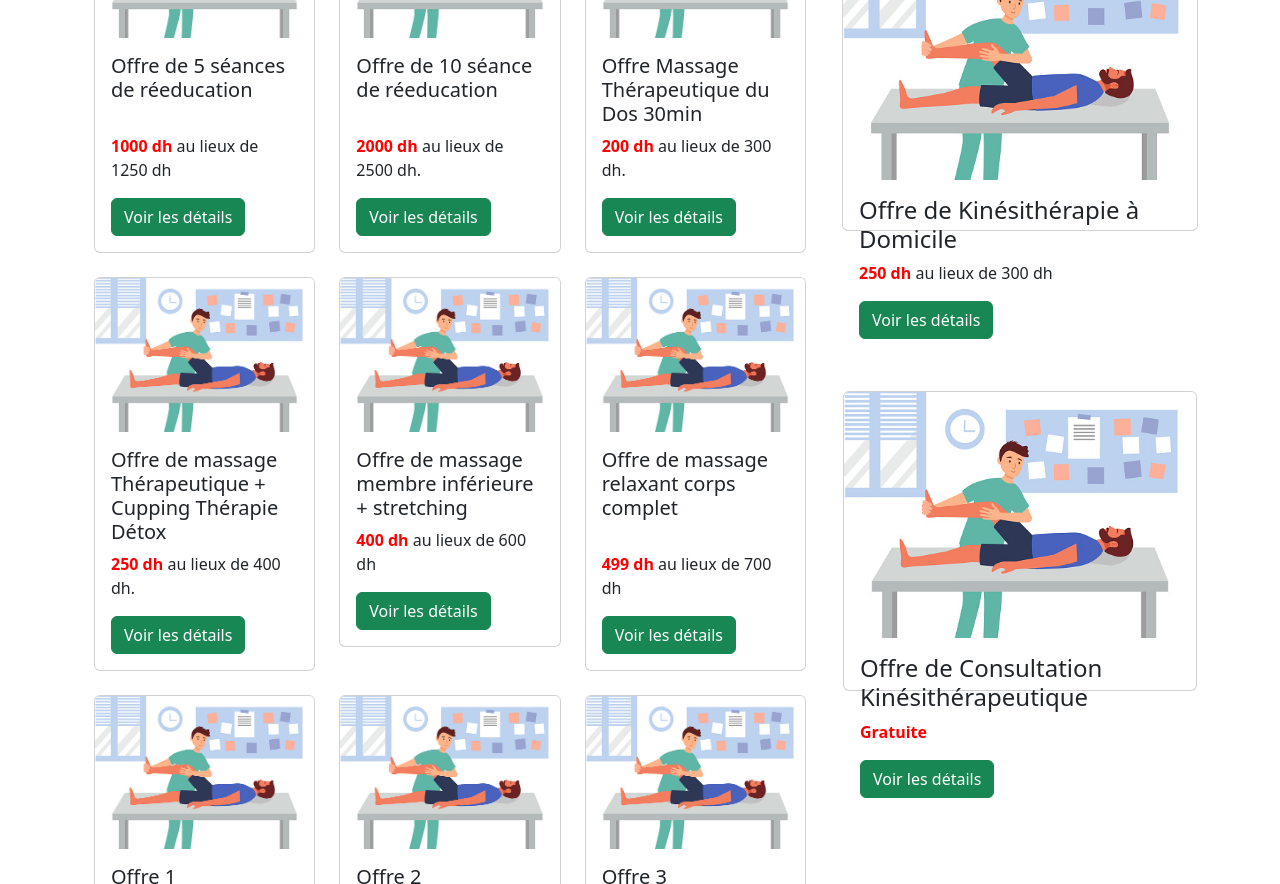
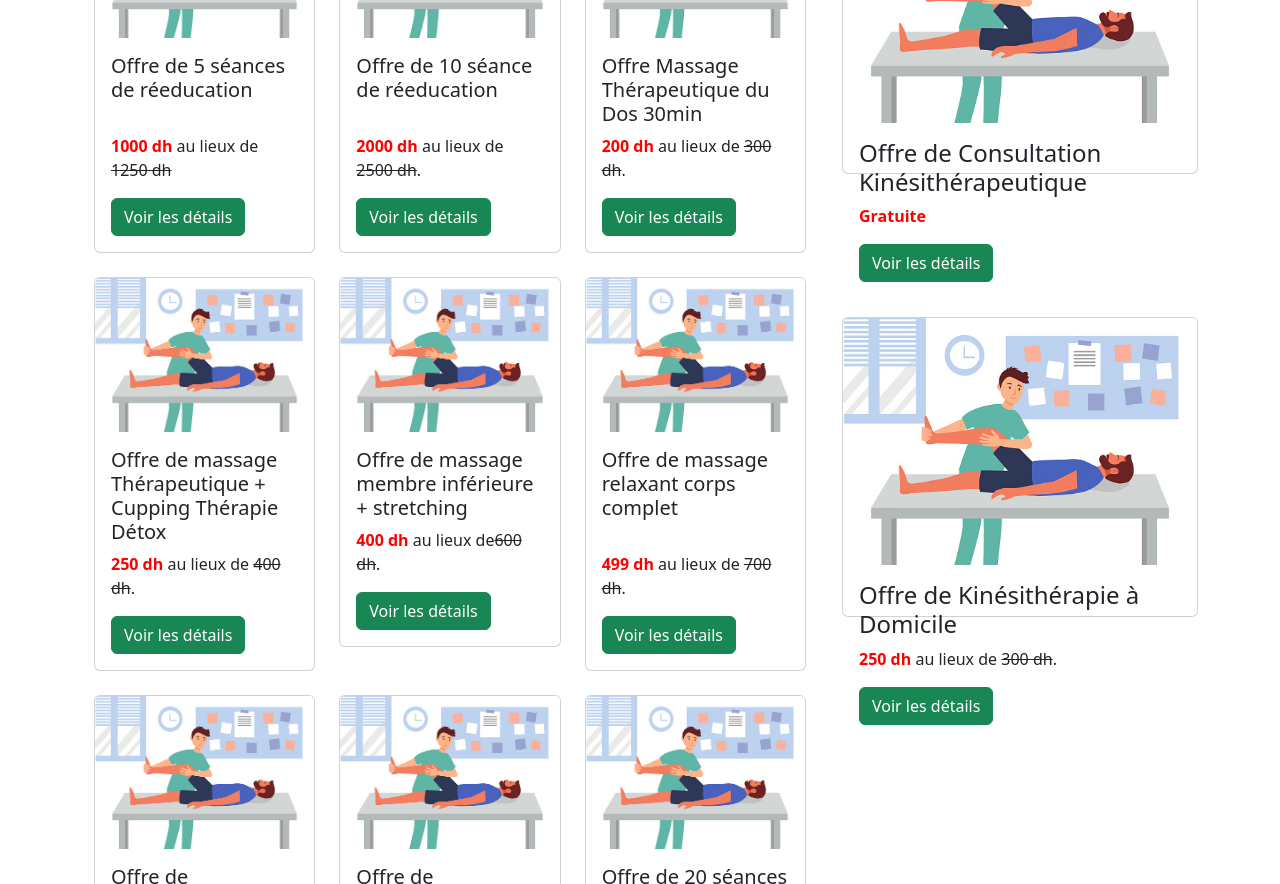
Before and after one commit to hiba-Ghl/Projet_tutore_, an Angular app in the folder KineBook/KineBook-project/: page /dashboard in a window 1280 px wide. Shown: the part 680-1564 px from the top of the page. Built offline with nearby package versions, Linux system fonts and the light colour scheme.

Commit message:
add some information

```diff
--- a/KineBook/KineBook-project/src/app/dashboard/dashboard.component.html
+++ b/KineBook/KineBook-project/src/app/dashboard/dashboard.component.html
@@ -7,9 +7,9 @@
         </div>
       </div>
       <div class="absolute inset-y-0 right-0 flex items-center space-x-4 pr-2 sm:static sm:inset-auto sm:ml-4 sm:pr-0">
-        <a href="#" class="rounded-md bg-#2bb0b0-700 px-3 py-2 text-sm font-medium text-white border border-white" aria-current="page">FAQ</a>
-        <a href="#" class="rounded-md bg-#2bb0b0-700 px-3 py-2 text-sm font-medium text-white border border-white" aria-current="page">Contact</a>
-        <a href="#" class="rounded-md bg-#2bb0b0-700 px-3 py-2 text-sm font-medium text-white border border-white" aria-current="page">Sign Up</a>
+        <a href="/don-form" class="rounded-md bg-#2bb0b0-700 px-3 py-2 text-sm font-medium text-white border border-white" aria-current="page">FAQ</a>
+        <a href="/don-form" class="rounded-md bg-#2bb0b0-700 px-3 py-2 text-sm font-medium text-white border border-white" aria-current="page">Contact</a>
+        <a href="/don-form" class="rounded-md bg-#2bb0b0-700 px-3 py-2 text-sm font-medium text-white border border-white" aria-current="page">Sign Up</a>
       </div>
     </div>
   </div>
@@ -70,7 +70,7 @@
               <div class="card-body">
                 <h5 class="card-title">Offre de 5 séances de réeducation</h5>
                 <br>
-                <p class="card-text">  <b style="color:red"> 1000 dh </b> au lieux de 1250 dh</p>
+                <p class="card-text">  <b style="color:red"> 1000 dh </b> au lieux de <span style="text-decoration: line-through;">1250 dh</span></p>
                 <a href="#" class="btn btn-success">Voir les détails</a>
               </div>
             </div>
@@ -81,7 +81,7 @@
               <div class="card-body">
                 <h5 class="card-title">Offre de 10 séance de réeducation </h5>
                 <br>
-                <p class="card-text"> <b style="color:red"> 2000 dh</b> au lieux de 2500 dh.</p>
+                <p class="card-text"> <b style="color:red"> 2000 dh</b> au lieux de <span style="text-decoration: line-through;">2500 dh</span>.</p>
                 <a href="#" class="btn btn-success">Voir les détails</a>
               </div>
             </div>
@@ -91,7 +91,7 @@
               <img src="assets/img1.jpg" class="card-img-top" alt="Image 3">
               <div class="card-body">
                 <h5 class="card-title">Offre Massage Thérapeutique du Dos 30min</h5>
-                <p class="card-text"><b style="color:red"> 200 dh</b> au lieux de 300 dh.</p>
+                <p class="card-text"><b style="color:red"> 200 dh</b> au lieux de <span style="text-decoration: line-through;">300 dh</span>.</p>
                 <a href="#" class="btn btn-success">Voir les détails</a>
               </div>
             </div>
@@ -104,7 +104,7 @@
               <img src="assets/img1.jpg" class="card-img-top" alt="Image 1">
               <div class="card-body">
                 <h5 class="card-title">Offre de massage Thérapeutique + Cupping Thérapie Détox </h5>
-                <p class="card-text"><b style="color:red"> 250 dh</b> au lieux de 400 dh.</p>
+                <p class="card-text"><b style="color:red"> 250 dh</b> au lieux de <span style="text-decoration: line-through;">400 dh</span>.</p>
                 <a href="#" class="btn btn-success">Voir les détails</a>
               </div>
             </div>
@@ -114,7 +114,7 @@
               <img src="assets/img1.jpg" class="card-img-top" alt="Image 2">
               <div class="card-body">
                 <h5 class="card-title">Offre de massage membre inférieure + stretching</h5>
-                <p class="card-text"><b style="color:red"> 400 dh</b> au lieux de 600 dh</p>
+                <p class="card-text"><b style="color:red"> 400 dh</b> au lieux de<span style="text-decoration: line-through;">600 dh</span>.</p>
                 <a href="#" class="btn btn-success">Voir les détails</a>
               </div>
             </div>
@@ -125,7 +125,7 @@
               <div class="card-body">
                 <h5 class="card-title">Offre de massage relaxant corps complet</h5>
                 <br>
-                <p class="card-text"><b style="color:red"> 499 dh</b> au lieux de 700 dh</p>
+                <p class="card-text"><b style="color:red"> 499 dh</b> au lieux de <span style="text-decoration: line-through;">700 dh</span>.</p>
                 <a href="#" class="btn btn-success">Voir les détails</a>
               </div>
             </div>
@@ -137,8 +137,8 @@
             <div class="card" style="width: 100%;">
               <img src="assets/img1.jpg" class="card-img-top" alt="Image 1">
               <div class="card-body">
-                <h5 class="card-title">Offre 1</h5>
-                <p class="card-text">Description de la première carte.</p>
+                <h5 class="card-title">Offre de Kinésithérapie respiratoire</h5>
+                <p class="card-text"><b style="color:red"> 299 dh</b> au lieux de <span style="text-decoration: line-through;">359 dh</span></p>
                 <a href="#" class="btn btn-success">Voir les détails</a>
               </div>
             </div>
@@ -147,8 +147,8 @@
             <div class="card" style="width: 100%;">
               <img src="assets/img1.jpg" class="card-img-top" alt="Image 2">
               <div class="card-body">
-                <h5 class="card-title">Offre 2</h5>
-                <p class="card-text">Description de la deuxième carte.</p>
+                <h5 class="card-title">Offre de Kinésithérapie pédiatrique</h5>
+                <p class="card-text"><b style="color:red"> 299 dh</b> au lieux de <span style="text-decoration: line-through;">499 dh</span></p>
                 <a href="#" class="btn btn-success">Voir les détails</a>
               </div>
             </div>
@@ -157,67 +157,35 @@
             <div class="card" style="width: 100%;">
               <img src="assets/img1.jpg" class="card-img-top" alt="Image 3">
               <div class="card-body">
-                <h5 class="card-title">Offre 3</h5>
-                <p class="card-text">Description de la troisième carte.</p>
+                <h5 class="card-title">Offre de 20 séances de réeducation</h5>
+                <p class="card-text"> <b style="color:red"> 2899 dh</b> au lieux de <span style="text-decoration: line-through;">3500 dh</span>.</p>
                 <a href="#" class="btn btn-success">Voir les détails</a>
               </div>
             </div>
           </div>
         </div>
         <br>
-        <div class="row">
-          <div class="col-md-4">
-            <div class="card" style="width: 100%;">
-              <img src="assets/img1.jpg" class="card-img-top" alt="Image 1">
-              <div class="card-body">
-                <h5 class="card-title">Offre 1</h5>
-                <p class="card-text">Description de la première carte.</p>
-                <a href="#" class="btn btn-success">Voir les détails</a>
-              </div>
-            </div>
-          </div>
-          <div class="col-md-4">
-            <div class="card" style="width: 100%;">
-              <img src="assets/img1.jpg" class="card-img-top" alt="Image 2">
-              <div class="card-body">
-                <h5 class="card-title">Offre 2</h5>
-                <p class="card-text">Description de la deuxième carte.</p>
-                <a href="#" class="btn btn-success">Voir les détails</a>
-              </div>
-            </div>
-          </div>
-          <div class="col-md-4">
-            <div class="card" style="width: 100%;">
-              <img src="assets/img1.jpg" class="card-img-top" alt="Image 3">
-              <div class="card-body">
-                <h5 class="card-title">Offre 3</h5>
-                <p class="card-text">Description de la troisième carte.</p>
-                <a href="#" class="btn btn-success">Voir les détails</a>
-              </div>
-            </div>
-          </div>
-        </div>
       </div>
     </div>
 
 
     <!-- Nouvelle colonne à droite avec une seule carte -->
     <div class="col-md-4">
-      <div class="card" style="width: 100%; height: 300px; margin-top: 20%;">
+      <div class="card" style="width: 100%; height: 300px; margin-top: 4%;">
+        <img src="assets/img1.jpg" class="card-img-top" alt="Image 1">
+        <div class="card-body">
+          <h4 class="card-title">Offre de Consultation Kinésithérapeutique</h4>
+          <p class="card-text"><b style="color:red"> Gratuite </b></p>
+          <a href="#" class="btn btn-success">Voir les détails</a>
+        </div>
+    </div>
+      <div class="card" style="width: 100%; height: 300px; margin-top: 40%;">
         <img src="assets/img1.jpg" class="card-img-top" alt="Image 1">
         <div class="card-body">
           <h4 class="card-title">Offre de Kinésithérapie à Domicile </h4>
-          <p class="card-text"><b style="color:red"> 250 dh</b> au lieux de 300 dh</p>
+          <p class="card-text"><b style="color:red"> 250 dh</b> au lieux de <span style="text-decoration: line-through;">300 dh</span>.</p>
           <a href="#" class="btn btn-success">Voir les détails</a>
         </div>
-        <div class="card" style="width: 100%; height: 300px; margin-top: 10%;">
-          <img src="assets/img1.jpg" class="card-img-top" alt="Image 1">
-          <div class="card-body">
-            <h4 class="card-title">Offre de Consultation Kinésithérapeutique</h4>
-            <p class="card-text"><b style="color:red"> Gratuite </b></p>
-            <a href="#" class="btn btn-success">Voir les détails</a>
-          </div>
-      </div>
     </div>
   </div>
 </div>
```
